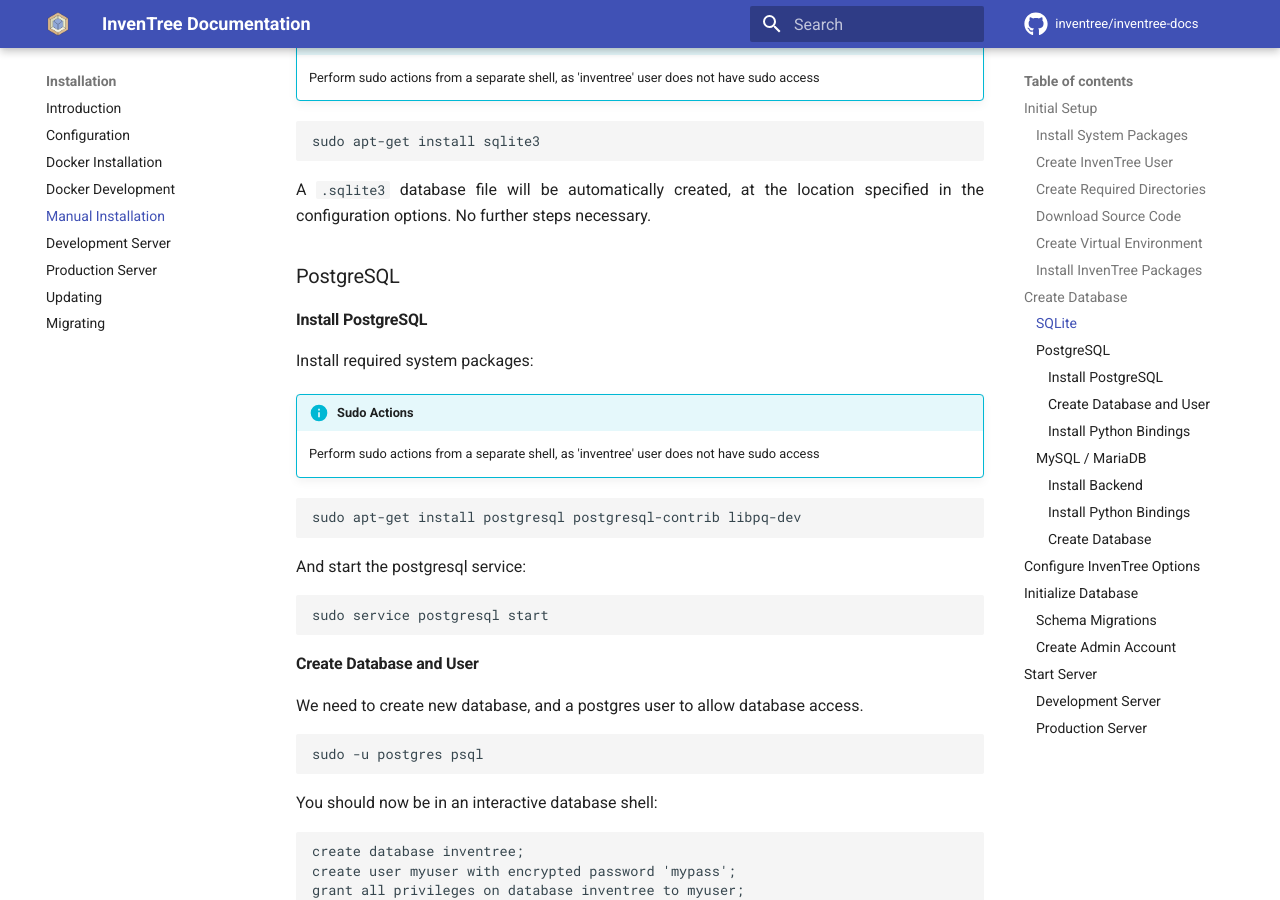
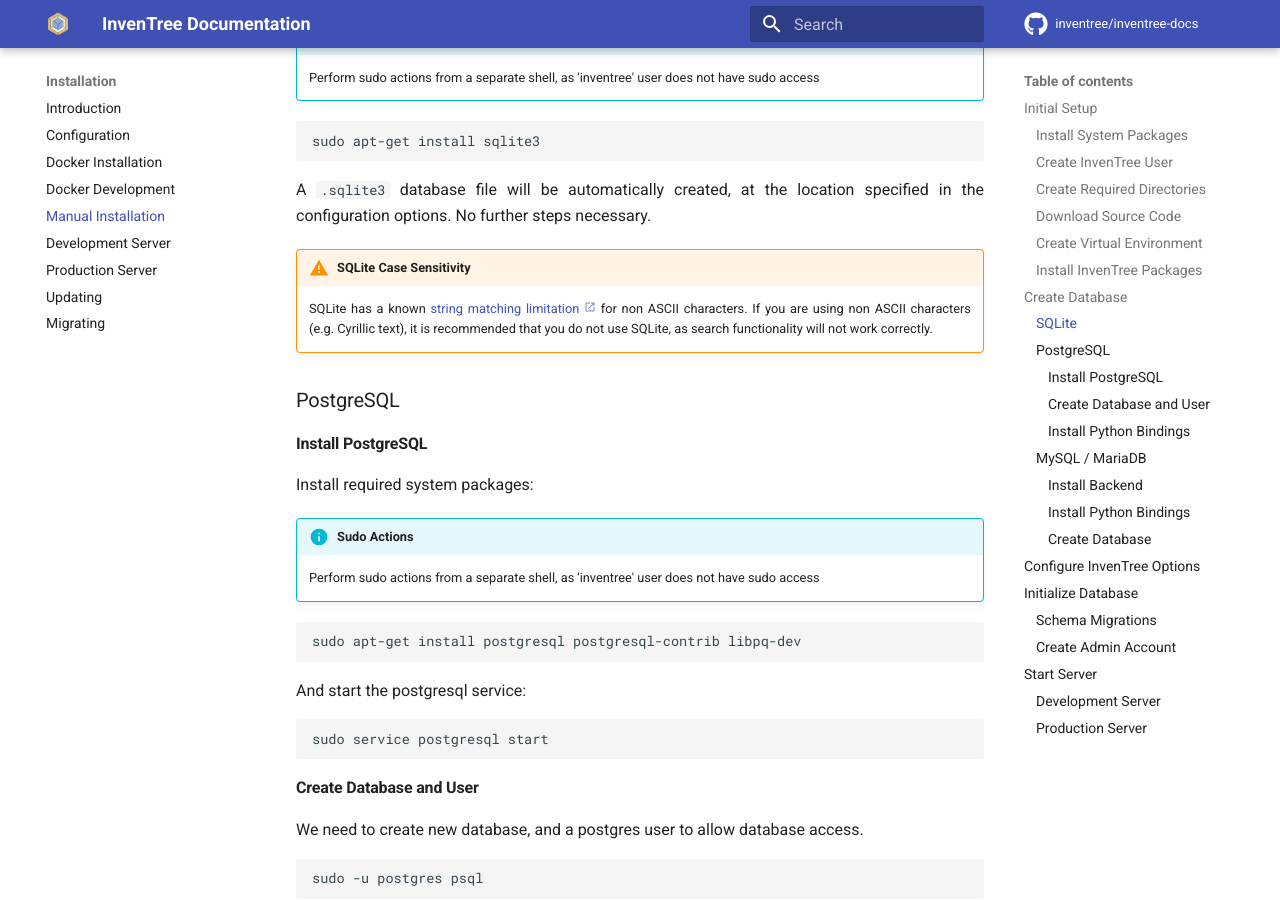
Before and after one commit to inventree/inventree-docs, an MkDocs documentation site: the page built from docs/start/install.md, in a window 1280 px wide and 900 px high, scrolled down 2443 px. Built offline with MkDocs 1.6.1 and Material for MkDocs 9.7.7, drawn with Linux system fonts in a browser that asks for light colours; a script that is not in the unit is left out; comment, search, counter and statistics services are not loaded.

Commit message:
Update install.md

````diff
--- a/docs/start/install.md
+++ b/docs/start/install.md
@@ -103,6 +103,9 @@ sudo apt-get install sqlite3
 ```
 
 A `.sqlite3` database file will be automatically created, at the location specified in the configuration options. No further steps necessary.
+
+!!! warning "SQLite Case Sensitivity"
+    SQLite has a known [string matching limitation](https://docs.djangoproject.com/en/dev/ref/databases/#substring-matching-and-case-sensitivity) for non ASCII characters. If you are using non ASCII characters (e.g. Cyrillic text), it is recommended that you do not use SQLite, as search functionality will not work correctly.
 
 ### PostgreSQL
 
````
